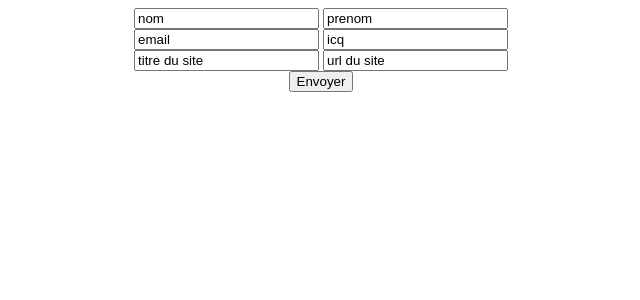
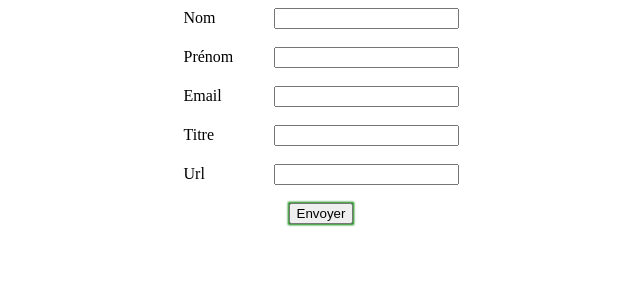
Before and after one commit to DWWM-GEN-Guyane-1/lucie-cerveaux, a PHP site: page / in a window 1280 px wide. Shown: the top 300 px of the page, without its empty margins (319-959 px from the left). Run offline with PHP 8.4, Linux system fonts and the light colour scheme.

Commit message:
Update index.php

```diff
--- a/Formulaire/index.php
+++ b/Formulaire/index.php
@@ -1,10 +1,27 @@
 <html>
 <form method="POST" action="add.php">
 <center>
-<input type="text" name="nom" size="20" value="nom" maxlength="35"> <input type="text" name="prenom" size="20" value="prenom" maxlength="35"><br>
-<input type="text" name="email" size="20" value="email" maxlength="70"> <input type="text" name="icq" size="20" value="icq" maxlength="11"><br>
-<input type="text" name="titre" size="20" value="titre du site" maxlength="70"> <input type="text" name="url" size="20" value="url du site" maxlength="255"><br>
+<label >Nom </label><input type="text" name="nom"  required pattern="[A-Za-z]+"    maxlength="10"><br><br>
+<label>Prénom </label><input type="text" name="prenom" required pattern="[A-Za-z]+"  maxlength="10"><br><br>
+<label>Email </label><input type="email" name="email"   maxlength="50" required> <br><br>
+<label>Titre </label><input type="text" name="titre"   maxlength="25" required> <br><br>
+<label>Url</label><input type="url" name="url" maxlength="500" required><br><br>
 <input type="submit" value="Envoyer" name="envoyer">
 </center>
 </form>
+
+
+<style>
+:valid {
+   box-shadow: 0 0 2px 1px green;
+}
+
+label{
+  display: inline-block;
+  width: 90px;
+  text-align: left;
+}
+
+
+</style>
 </html>
```
